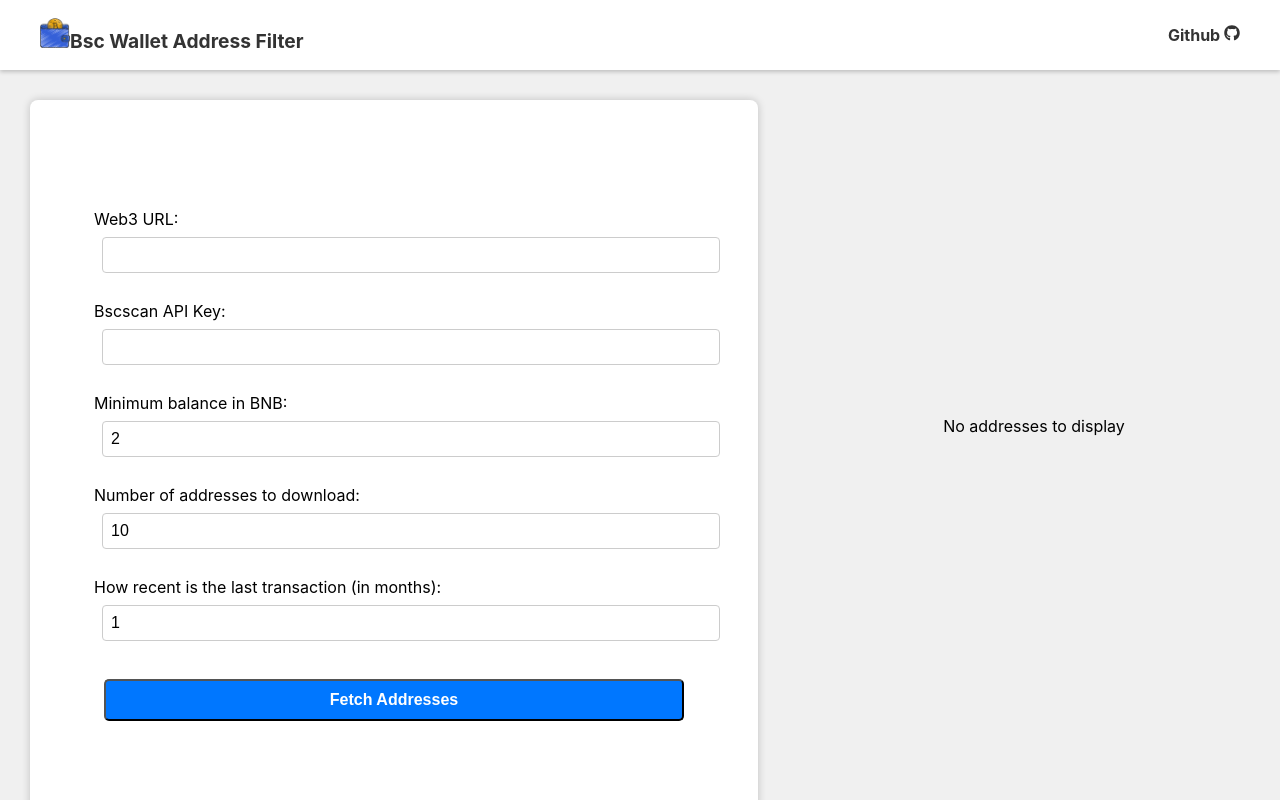
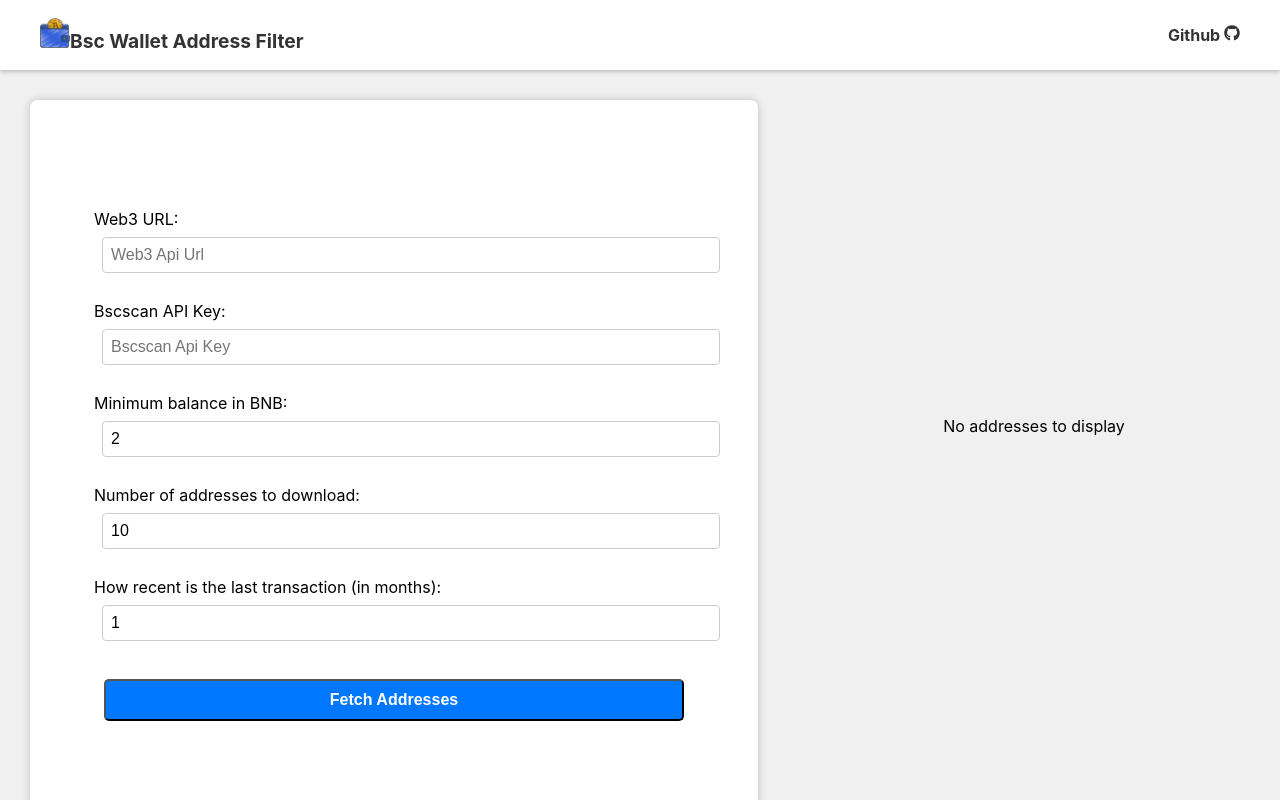
Before and after one commit to MK1476/BscWalletFilter, a React (Create React App) app: page / in a window 1280 px wide. Shown: the top 800 px of the page. Built offline with nearby package versions, Linux system fonts and the light colour scheme.

Commit message:
last cmt

```diff
--- a/src/components/BscWalletFilter.js
+++ b/src/components/BscWalletFilter.js
@@ -220,12 +220,12 @@ rows.forEach(row => {
       <form className="form">
       <label className="form-label">
           Web3 URL:
-          <input className="form-input" type="text" value={web3Url} onChange={(e) => setWeb3Url(e.target.value)} />
+          <input className="form-input" type="text" value={web3Url} onChange={(e) => setWeb3Url(e.target.value) } placeholder='Web3 Api Url'/>
         </label>
         <br />
         <label className="form-label">
           Bscscan API Key:
-          <input className="form-input" type="text" value={bscscanApiKey} onChange={(e) => setBscscanApiKey(e.target.value)} />
+          <input className="form-input" type="text" value={bscscanApiKey} onChange={(e) => setBscscanApiKey(e.target.value)} placeholder='Bscscan Api Key'/>
         </label>
         <br />
         <label className="form-label">
```
